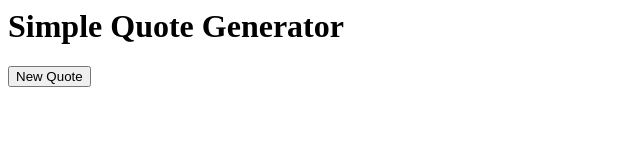
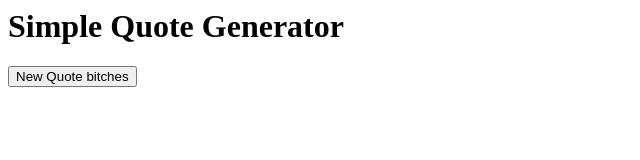
Before and after one commit to frostmotorsport/quote-generator, a plain HTML site: page index.html in a window 1280 px wide. Shown: the whole page, without its empty margins (0-640 px from the left). Drawn offline with Linux system fonts and the light colour scheme.

Commit message:
trial to see push working

```diff
--- a/index.html
+++ b/index.html
@@ -8,8 +8,7 @@
 <div id="quoteDisplay">
     <!--quotes will display here -->
 </div>
-<button onclick="newQuote()">New Quote</button>
+<button onclick="newQuote()">New Quote bitches</button>
 <script src="javascript.js"></script>
-
 </body>
 </html>
```
